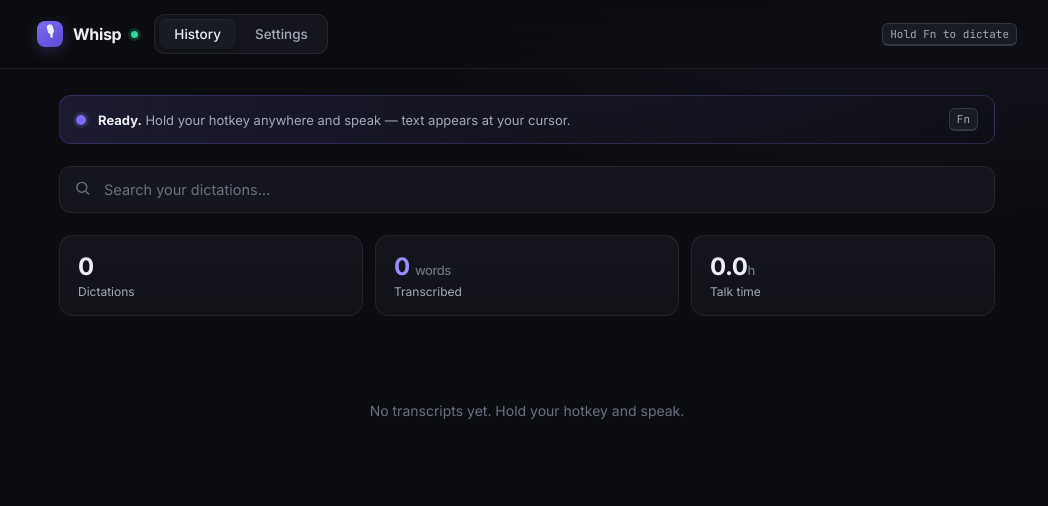
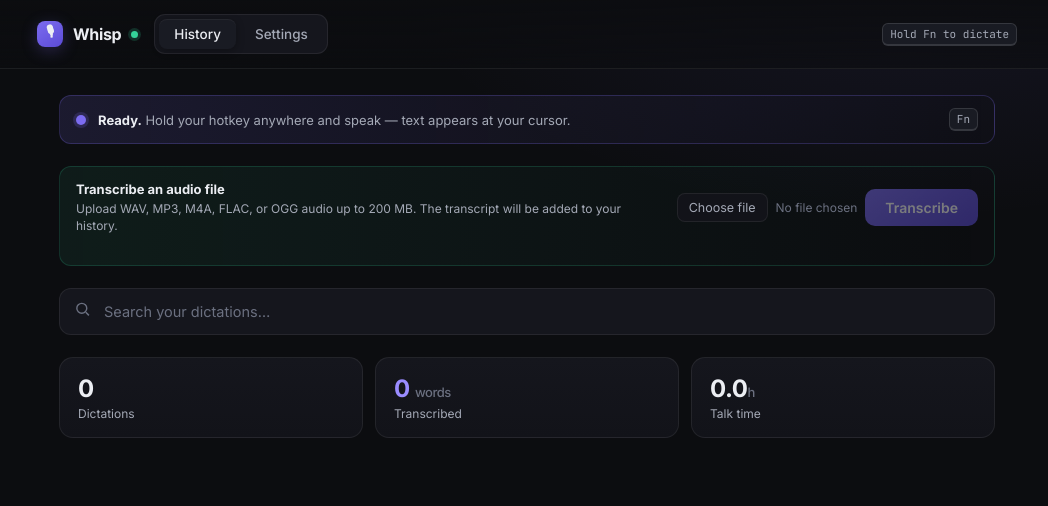
Before and after one commit to Usama309/whisp, a Flask app: page / in a window 1280 px wide. Shown: the top 506 px of the page, without its empty margins (113-1161 px from the left). Run offline with Flask 3, Linux system fonts and the light colour scheme.

Commit message:
Update Whisp voice-to-prompt engine and packaging

```diff
--- a/whisp/config.py
+++ b/whisp/config.py
@@ -34,6 +34,15 @@ GROQ_STT_URL = f"{GROQ_BASE}/audio/transcriptions"
 GROQ_CHAT_URL = f"{GROQ_BASE}/chat/completions"
 GROQ_STT_MODEL = "whisper-large-v3"
 GROQ_CHAT_MODEL = "llama-3.3-70b-versatile"
+
+# Browser uploads are decoded locally before they enter the same transcription
+# pipeline as microphone recordings. Keep the limit high enough for long calls
+# while preventing an accidental oversized request from consuming the app's
+# memory and disk indefinitely.
+MAX_UPLOAD_BYTES = 200 * 1024 * 1024
+UPLOAD_EXTENSIONS = frozenset({
+    ".aac", ".aiff", ".flac", ".m4a", ".mp3", ".mp4", ".ogg", ".wav", ".webm",
+})
 
 # Default hotkey: the Fn key. Hold to dictate, double-tap to lock (hands-free),
 # single-tap while locked to unlock. (Combo mode with Left Shift + Left Control
--- a/whisp/ui/server.py
+++ b/whisp/ui/server.py
@@ -1,4 +1,5 @@
 import os
+import tempfile
 import threading
 import time
 from urllib.parse import unquote, urlparse
@@ -6,9 +7,16 @@ from urllib.parse import unquote, urlparse
 from flask import Flask, abort, jsonify, render_template, request, send_file
 
 from whisp import autostart
+from whisp import config
+from whisp.audio import AudioDecodeError, archive_recording, is_silent, normalize_uploaded_audio
+from whisp.factory import build_pipeline
 from whisp.history import HistoryStore
+from whisp.logs import log
+from whisp.net import is_online
 from whisp.settings import Settings
 from whisp.timeutil import apple_to_unix
+from whisp.transcribe.chunking import duration_seconds
+from whisp.transcribe.router import choose_engine
 
 
 def _day_label(unix_ts: float) -> str:
@@ -72,6 +80,7 @@ def _ui_dir(name: str) -> str:
 
 def create_app(settings: Settings) -> Flask:
     app = Flask(__name__, template_folder=_ui_dir("templates"), static_folder=_ui_dir("static"))
+    app.config["MAX_CONTENT_LENGTH"] = config.MAX_UPLOAD_BYTES
 
     def entry_view(e):
         ts = apple_to_unix(e.date)
@@ -131,6 +140,72 @@ def create_app(settings: Settings) -> Flask:
         HistoryStore().delete(entry_id)
         return jsonify(ok=True)
 
+    @app.errorhandler(413)
+    def request_too_large(_error):
+        return jsonify(ok=False, error="That audio file is too large. The maximum upload size is 200 MB."), 413
+
+    @app.route("/api/upload", methods=["POST"])
+    def upload_audio():
+        uploaded = request.files.get("audio")
+        if uploaded is None or not uploaded.filename:
+            return jsonify(ok=False, error="Choose an audio file to transcribe."), 400
+
+        suffix = os.path.splitext(uploaded.filename)[1].lower()
+        mimetype = (uploaded.mimetype or "").lower()
+        if suffix not in config.UPLOAD_EXTENSIONS and not mimetype.startswith("audio/"):
+            return jsonify(
+                ok=False,
+                error="That file type is not supported. Choose an audio file such as WAV, MP3, M4A, FLAC, or OGG.",
+            ), 400
+
+        fd, source_path = tempfile.mkstemp(suffix=suffix or ".audio", prefix="whisp_upload_source_")
+        os.close(fd)
+        normalized_path = ""
+        try:
+            uploaded.save(source_path)
+            try:
+                normalized_path = normalize_uploaded_audio(source_path)
+            except AudioDecodeError as exc:
+                return jsonify(ok=False, error=str(exc)), 400
+
+            duration = duration_seconds(normalized_path)
+            if duration <= 0:
+                return jsonify(ok=False, error="The audio file contains no readable audio."), 400
+            if is_silent(normalized_path):
+                return jsonify(ok=False, error="No speech was detected in that audio file."), 422
+
+            audio_url = archive_recording(normalized_path)
+            current_settings = Settings.load()
+            try:
+                entry = build_pipeline(current_settings).run_uploaded(
+                    wav_path=normalized_path,
+                    duration=duration,
+                    audio_url=audio_url,
+                )
+            except Exception as exc:
+                if choose_engine(current_settings.get("groq_api_key", ""), is_online()) != "groq":
+                    raise
+                log(f"UPLOAD  groq failed ({str(exc)[:80]}); retrying local whisper.cpp")
+                entry = build_pipeline(current_settings, force_local=True).run_uploaded(
+                    wav_path=normalized_path,
+                    duration=duration,
+                    audio_url=audio_url,
+                )
+
+            if entry is None:
+                return jsonify(ok=False, error="No speech was detected in that audio file."), 422
+            return jsonify(ok=True, entry=entry_view(entry))
+        except Exception as exc:
+            log(f"UPLOAD  failed: {str(exc)[:160]}")
+            return jsonify(ok=False, error="Whisp could not transcribe that audio file. Please try again."), 500
+        finally:
+            for path in (source_path, normalized_path):
+                if path:
+                    try:
+                        os.remove(path)
+                    except OSError:
+                        pass
+
     @app.route("/api/transcript/<entry_id>/flag", methods=["POST"])
     def flag(entry_id):
         HistoryStore().set_flag(entry_id, bool(request.json.get("flagged")))
--- a/whisp/ui/static/app.css
+++ b/whisp/ui/static/app.css
@@ -40,6 +40,21 @@ a{color:var(--accent2);text-decoration:none}
 .recbar div{flex:1;font-size:13px;color:var(--txt2)}
 .recbar b{color:var(--txt)}
 @keyframes p{0%{box-shadow:0 0 0 0 var(--accentglow)}70%{box-shadow:0 0 0 12px transparent}100%{box-shadow:0 0 0 0 transparent}}
+
+/* upload */
+.upload-panel{display:flex;align-items:center;gap:16px;flex-wrap:wrap;margin-bottom:22px;padding:14px 16px;
+  background:linear-gradient(90deg,rgba(52,211,153,.08),transparent);border:1px solid rgba(52,211,153,.18);border-radius:12px}
+.upload-copy{display:flex;flex-direction:column;gap:3px;flex:1;min-width:250px}
+.upload-copy b{font-size:13px}
+.upload-copy span{font-size:12px;color:var(--txt2);line-height:1.45}
+.upload-controls{display:flex;align-items:center;gap:8px;min-width:0;max-width:100%}
+.upload-controls .act{white-space:nowrap}
+.upload-name{max-width:190px;overflow:hidden;text-overflow:ellipsis;white-space:nowrap;color:var(--txt3);font-size:12px}
+.upload-btn{padding:8px 14px;font-size:12.5px;white-space:nowrap}
+.upload-btn:disabled{opacity:.45;cursor:not-allowed;box-shadow:none}
+.upload-status{width:100%;font-size:12px;color:var(--txt2);min-height:0}
+.upload-status.busy{color:var(--accent2)}
+.upload-status.error{color:var(--red)}
 
 /* search */
 .search{position:relative;margin-bottom:22px}
--- a/whisp/ui/templates/history.html
+++ b/whisp/ui/templates/history.html
@@ -18,6 +18,17 @@
     <div><b>Ready.</b> Hold your hotkey anywhere and speak — text appears at your cursor.</div>
     <span class="kbd">Fn</span>
   </div>
+
+  <form class="upload-panel" id="upload-form" enctype="multipart/form-data">
+    <div class="upload-copy"><b>Transcribe an audio file</b><span>Upload WAV, MP3, M4A, FLAC, or OGG audio up to 200 MB. The transcript will be added to your history.</span></div>
+    <div class="upload-controls">
+      <input id="audio-file" name="audio" type="file" accept="audio/*,.wav,.mp3,.m4a,.flac,.ogg" hidden>
+      <label class="act" for="audio-file">Choose file</label>
+      <span class="upload-name" id="upload-name">No file chosen</span>
+      <button class="btn upload-btn" id="upload-button" type="submit" disabled>Transcribe</button>
+    </div>
+    <div class="upload-status" id="upload-status" aria-live="polite"></div>
+  </form>
 
   <form class="search" method="get" action="/">
     <span class="ico"><svg width="17" height="17" viewBox="0 0 24 24" fill="none" stroke="currentColor" stroke-width="2"><circle cx="11" cy="11" r="7"/><path d="m21 21-4.3-4.3"/></svg></span>
@@ -85,5 +96,38 @@
     if(!confirm('Delete this transcript?'))return;
     fetch('/api/transcript/'+id+'/delete',{method:'POST'}).then(()=>location.reload());
   }
+
+  const uploadForm=document.getElementById('upload-form');
+  const uploadFile=document.getElementById('audio-file');
+  const uploadName=document.getElementById('upload-name');
+  const uploadButton=document.getElementById('upload-button');
+  const uploadStatus=document.getElementById('upload-status');
+  uploadFile.addEventListener('change',()=>{
+    const file=uploadFile.files[0];
+    uploadName.textContent=file ? file.name : 'No file chosen';
+    uploadButton.disabled=!file;
+    uploadStatus.textContent='';
+    uploadStatus.className='upload-status';
+  });
+  uploadForm.addEventListener('submit',async(event)=>{
+    event.preventDefault();
+    const file=uploadFile.files[0];
+    if(!file)return;
+    uploadButton.disabled=true;
+    uploadStatus.className='upload-status busy';
+    uploadStatus.textContent='Uploading and transcribing…';
+    const data=new FormData(); data.append('audio',file);
+    try{
+      const response=await fetch('/api/upload',{method:'POST',body:data});
+      const body=await response.json().catch(()=>({}));
+      if(!response.ok)throw new Error(body.error||'Upload failed.');
+      uploadStatus.textContent='Transcript added. Refreshing…';
+      location.reload();
+    }catch(error){
+      uploadStatus.className='upload-status error';
+      uploadStatus.textContent=error.message;
+      uploadButton.disabled=false;
+    }
+  });
 </script>
 </body></html>
```
Also changed, not shown: tests/test_audio.py (+24 -1 lines), tests/test_dictation.py (+22 -0 lines), tests/test_ui_server.py (+52 -0 lines), whisp/audio.py (+104 -0 lines), whisp/dictation.py (+30 -3 lines), .claude/CHANGELOG.md, .claude/KNOWN_ISSUES.md, .claude/PROJECT_SCOPE.md, .claude/TASKLIST.md, README.md, 2 other files.
